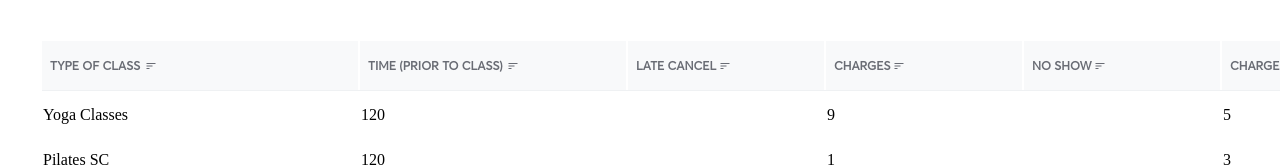
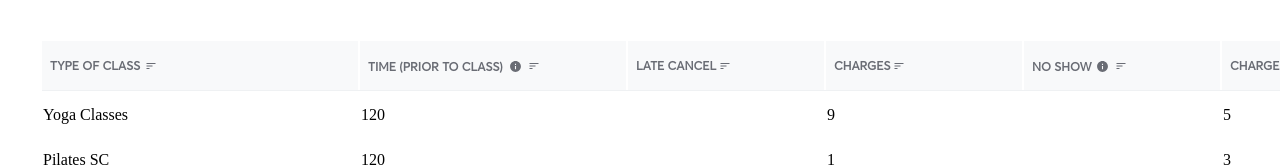
Before and after one commit to AnupamShandilya28/noShow-lateCancel, a React (Create React App) app: page / in a window 1280 px wide. Shown: the part 372-539 px from the top of the page. Built offline with nearby package versions, Linux system fonts and the light colour scheme; the HTML template or start-up script is replaced by a standard one.

Commit message:
Heading with sorting and styling

```diff
--- a/src/components/ManageAppointments.js
+++ b/src/components/ManageAppointments.js
@@ -4,6 +4,7 @@ import {useTable,useSortBy} from 'react-table'
 import { COLUMNS } from "./columns";
 import MOCK_DATA from '../MOCK_DATA.json'
 import SortIcon from '@mui/icons-material/Sort';
+import InfoIcon from '@material-ui/icons/Info';
 const ManageAppointments =() =>{
     const columns=useMemo(()=> COLUMNS,[])
     const data=useMemo(()=>MOCK_DATA,[])
@@ -21,7 +22,7 @@ const ManageAppointments =() =>{
   useSortBy
   )
     return (
-      <div>
+    <div>
     <table {...getTableProps()}>
       <thead>
         {headerGroups.map(headerGroup => (
@@ -29,6 +30,9 @@ const ManageAppointments =() =>{
             {headerGroup.headers.map(column => (
               <th {...column.getHeaderProps(column.getSortByToggleProps())}>
                 {column.render('Header')}
+                {(column.render('Header')==="TIME (PRIOR TO CLASS)" || column.render('Header')==="NO SHOW") && <span>
+                  <InfoIcon id={styles.infoicon}/>
+                  </span>}
                 <span >
                   <SortIcon id={styles.sorticon}/>
                 </span>
--- a/src/components/ManageAppointments.module.scss
+++ b/src/components/ManageAppointments.module.scss
@@ -11,6 +11,17 @@
   top: 5%;
   bottom: 25%;
   font-size: 12px;
+}
+
+#infoicon{
+  padding-right: 8px;
+  position: relative;
+  left: 2.5%;
+  right: 12.25%;
+  top: 7.5%;
+  bottom: 6.25%;
+  font-size: 13px;
+
 }
 table  {
 
```
